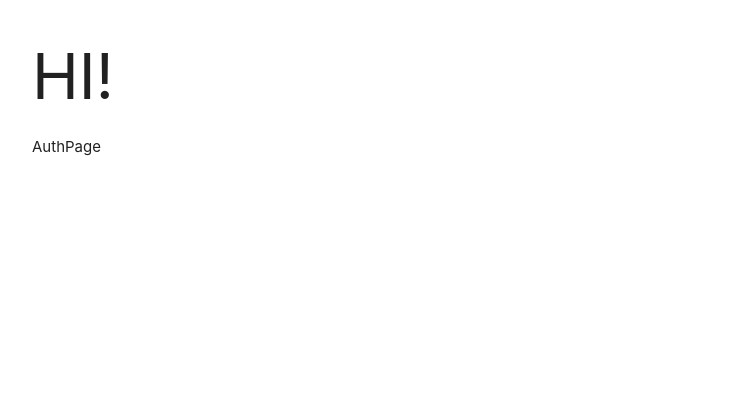
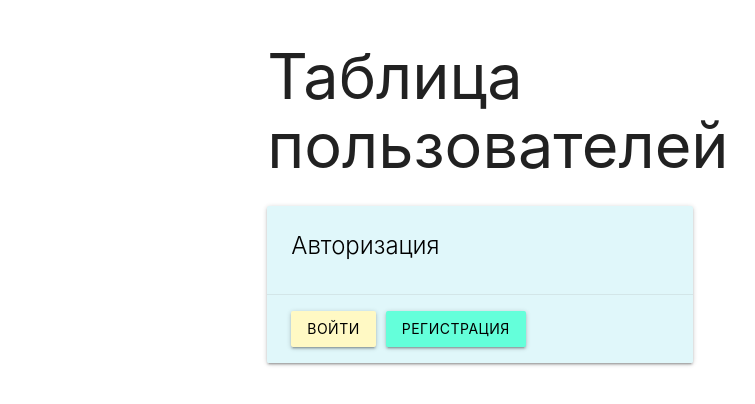
Before and after one commit to horoshopodumaj/webfull, a React (Create React App) app in the folder client/: page / in a window 1280 px wide. Shown: the top 404 px of the page, without its empty margins (160-915 px from the left). Built offline with nearby package versions, Linux system fonts and the light colour scheme.

Commit message:
markup and styles for the authorization page

```diff
--- a/client/src/App.js
+++ b/client/src/App.js
@@ -3,13 +3,10 @@ import "materialize-css";
 import { UseRoutes } from "./routes";
 
 function App() {
-    const routes = UseRoutes(true);
+    const routes = UseRoutes(false);
     return (
         <BrowserRouter>
-            <div className="container">
-                <h1>HI!</h1>
-                {routes}
-            </div>
+            <div className="container">{routes}</div>
         </BrowserRouter>
     );
 }
--- a/client/src/index.css
+++ b/client/src/index.css
@@ -1 +1,5 @@
 @import "~materialize-css/dist/css/materialize.min.css";
+
+.mr-10 {
+    margin-right: 10px;
+}
--- a/client/src/pages/AuthPage.js
+++ b/client/src/pages/AuthPage.js
@@ -1,7 +1,23 @@
 import React from "react";
 
 const AuthPage = () => {
-    return <div>AuthPage</div>;
+    return (
+        <div className="row">
+            <div className="col s6 offset-s3">
+                <h1>Таблица пользователей</h1>
+                <div className="card cyan lighten-5">
+                    <div className="card-content black-text">
+                        <span className="card-title ">Авторизация</span>
+                        <div></div>
+                    </div>
+                    <div className="card-action">
+                        <button className="btn yellow lighten-4 black-text mr-10">Войти</button>
+                        <button className="btn teal accent-2 black-text">Регистрация</button>
+                    </div>
+                </div>
+            </div>
+        </div>
+    );
 };
 
 export default AuthPage;
```
